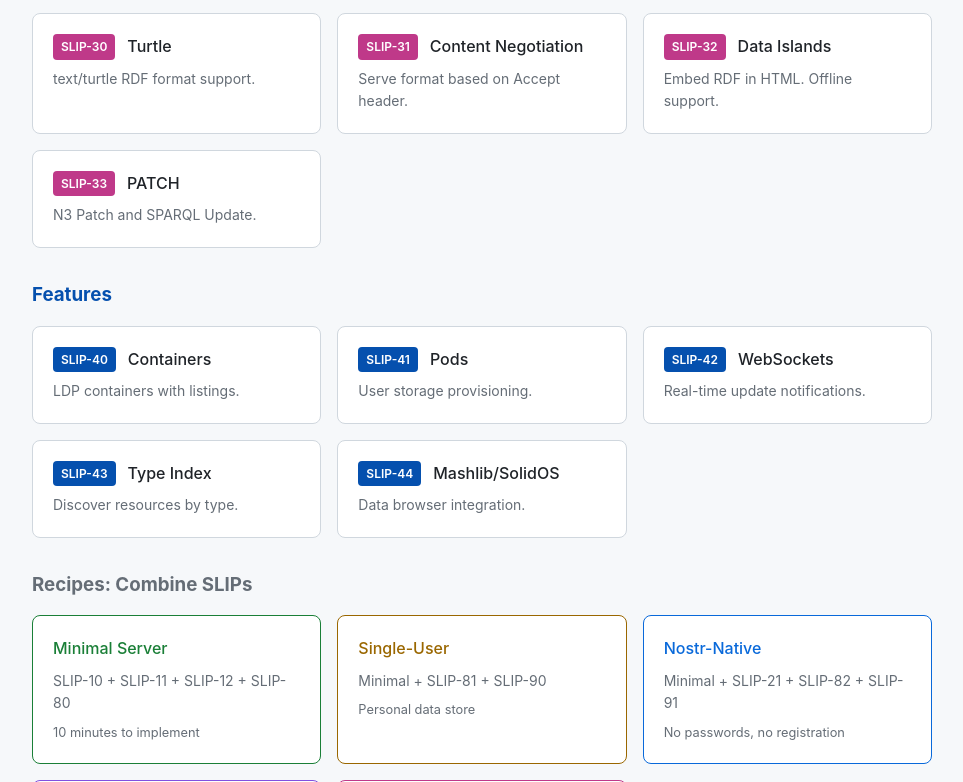
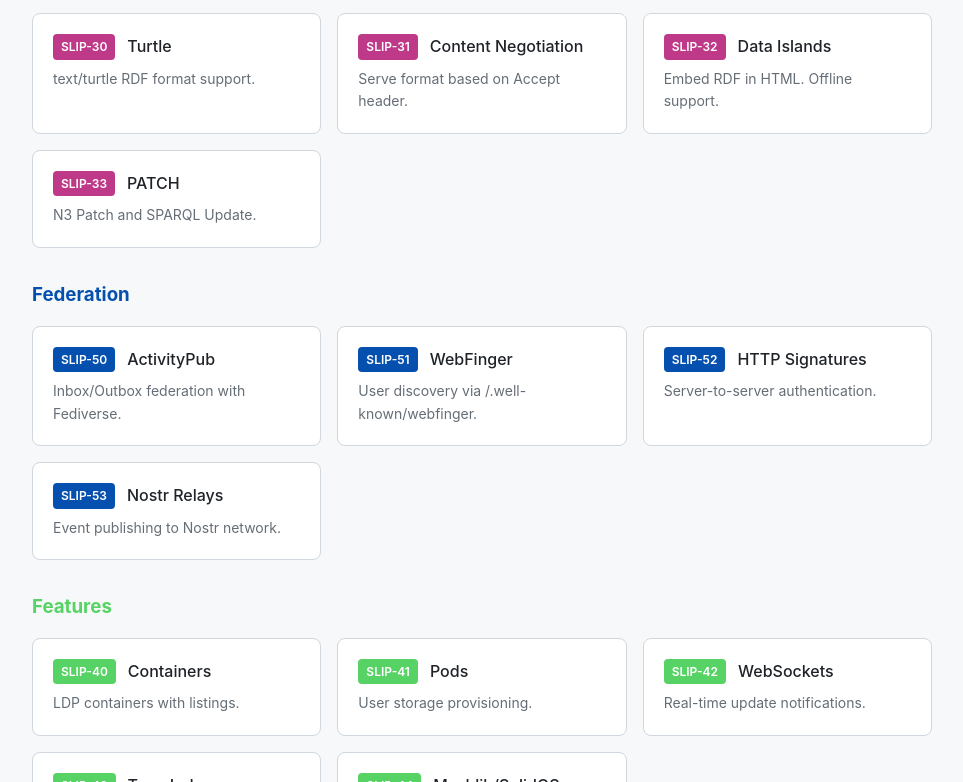
Before and after one commit to solid-lite/draft-spec, a plain HTML site: page index.html in a window 1280 px wide. Shown: the part 2018-2800 px from the top of the page, without its empty margins (158-1121 px from the left). Drawn offline with Linux system fonts and the light colour scheme.

Commit message:
Add ActivityPub/Federation SLIPs, reorder recipes, fix links
- Add Federation section: ActivityPub, WebFinger, HTTP Signatures, Nostr Relays
- Reorder recipes: Minimal → Single-User → LWS → ActivityPub → JSS → Nostr-Native
- Fix Social Linked Data link to archive.org
- Fix LWS status to 'targeting REC in 2026'

```diff
--- a/index.html
+++ b/index.html
@@ -321,21 +321,25 @@
           <strong style="color: var(--success);">Minimal</strong><br>
           <span style="font-size: 0.85rem; color: var(--text-muted);">4 SLIPs → 10 min</span>
         </div>
-        <div style="background: var(--bg); padding: 0.75rem 1.25rem; border-radius: 8px; border: 1px solid var(--border);">
-          <strong style="color: var(--accent);">Nostr-Native</strong><br>
-          <span style="font-size: 0.85rem; color: var(--text-muted);">+ did:nostr + Schnorr</span>
-        </div>
         <div style="background: var(--bg); padding: 0.75rem 1.25rem; border-radius: 8px; border: 1px solid var(--purple);">
           <strong style="color: var(--purple);">LWS</strong><br>
-          <span style="font-size: 0.85rem; color: var(--text-muted);"><a href="https://linkedwebstorage.com/">W3C REC</a> profile</span>
+          <span style="font-size: 0.85rem; color: var(--text-muted);"><a href="https://linkedwebstorage.com/">W3C target</a></span>
+        </div>
+        <div style="background: var(--bg); padding: 0.75rem 1.25rem; border-radius: 8px; border: 1px solid var(--cyan);">
+          <strong style="color: var(--cyan);">ActivityPub</strong><br>
+          <span style="font-size: 0.85rem; color: var(--text-muted);">Fediverse</span>
         </div>
         <div style="background: var(--bg); padding: 0.75rem 1.25rem; border-radius: 8px; border: 1px solid var(--border);">
           <strong style="color: var(--pink);">JSS</strong><br>
           <span style="font-size: 0.85rem; color: var(--text-muted);">All SLIPs</span>
         </div>
+        <div style="background: var(--bg); padding: 0.75rem 1.25rem; border-radius: 8px; border: 1px solid var(--border);">
+          <strong style="color: var(--accent);">Nostr-Native</strong><br>
+          <span style="font-size: 0.85rem; color: var(--text-muted);">Passwordless</span>
+        </div>
       </div>
       <p style="font-size: 0.9rem; color: var(--text-muted);">
-        <a href="https://linkedwebstorage.com/">Linked Web Storage</a> (W3C Working Group, REC 2026)
+        <a href="https://linkedwebstorage.com/">Linked Web Storage</a> (W3C Working Group, targeting REC in 2026)
         is one combination of SLIPs. Pick the SLIPs you need for your use case.
       </p>
     </div>
@@ -505,11 +509,46 @@
         </div>
       </div>
 
-      <h3 style="color: var(--cyan); margin: 2rem 0 1rem;">Features</h3>
+      <h3 style="color: var(--cyan); margin: 2rem 0 1rem;">Federation</h3>
       <div class="block-grid">
         <div class="block">
           <div class="block-header">
-            <span class="block-id" style="background: var(--cyan); color: white;">SLIP-40</span>
+            <span class="block-id" style="background: var(--cyan); color: white;">SLIP-50</span>
+            <h3>ActivityPub</h3>
+          </div>
+          <p>Inbox/Outbox federation with Fediverse.</p>
+        </div>
+
+        <div class="block">
+          <div class="block-header">
+            <span class="block-id" style="background: var(--cyan); color: white;">SLIP-51</span>
+            <h3>WebFinger</h3>
+          </div>
+          <p>User discovery via /.well-known/webfinger.</p>
+        </div>
+
+        <div class="block">
+          <div class="block-header">
+            <span class="block-id" style="background: var(--cyan); color: white;">SLIP-52</span>
+            <h3>HTTP Signatures</h3>
+          </div>
+          <p>Server-to-server authentication.</p>
+        </div>
+
+        <div class="block">
+          <div class="block-header">
+            <span class="block-id" style="background: var(--cyan); color: white;">SLIP-53</span>
+            <h3>Nostr Relays</h3>
+          </div>
+          <p>Event publishing to Nostr network.</p>
+        </div>
+      </div>
+
+      <h3 style="color: #56d364; margin: 2rem 0 1rem;">Features</h3>
+      <div class="block-grid">
+        <div class="block">
+          <div class="block-header">
+            <span class="block-id" style="background: #56d364; color: white;">SLIP-40</span>
             <h3>Containers</h3>
           </div>
           <p>LDP containers with listings.</p>
@@ -517,7 +556,7 @@
 
         <div class="block">
           <div class="block-header">
-            <span class="block-id" style="background: var(--cyan); color: white;">SLIP-41</span>
+            <span class="block-id" style="background: #56d364; color: white;">SLIP-41</span>
             <h3>Pods</h3>
           </div>
           <p>User storage provisioning.</p>
@@ -525,7 +564,7 @@
 
         <div class="block">
           <div class="block-header">
-            <span class="block-id" style="background: var(--cyan); color: white;">SLIP-42</span>
+            <span class="block-id" style="background: #56d364; color: white;">SLIP-42</span>
             <h3>WebSockets</h3>
           </div>
           <p>Real-time update notifications.</p>
@@ -533,7 +572,7 @@
 
         <div class="block">
           <div class="block-header">
-            <span class="block-id" style="background: var(--cyan); color: white;">SLIP-43</span>
+            <span class="block-id" style="background: #56d364; color: white;">SLIP-43</span>
             <h3>Type Index</h3>
           </div>
           <p>Discover resources by type.</p>
@@ -541,7 +580,7 @@
 
         <div class="block">
           <div class="block-header">
-            <span class="block-id" style="background: var(--cyan); color: white;">SLIP-44</span>
+            <span class="block-id" style="background: #56d364; color: white;">SLIP-44</span>
             <h3>Mashlib/SolidOS</h3>
           </div>
           <p>Data browser integration.</p>
@@ -565,20 +604,20 @@
           <p style="color: var(--text-muted); font-size: 0.8rem; margin-top: 0.5rem;">Personal data store</p>
         </div>
 
-        <div class="block" style="border-color: var(--accent);">
-          <div class="block-header">
-            <h3 style="color: var(--accent);">Nostr-Native</h3>
-          </div>
-          <p>Minimal + SLIP-21 + SLIP-82 + SLIP-91</p>
-          <p style="color: var(--text-muted); font-size: 0.8rem; margin-top: 0.5rem;">No passwords, no registration</p>
-        </div>
-
         <div class="block" style="border-color: var(--purple);">
           <div class="block-header">
             <h3 style="color: var(--purple);">LWS Profile</h3>
           </div>
           <p>Core + SLIP-20 + SLIP-83 + SLIP-91 + SLIP-40</p>
-          <p style="color: var(--text-muted); font-size: 0.8rem; margin-top: 0.5rem;"><a href="https://linkedwebstorage.com/">W3C REC track</a></p>
+          <p style="color: var(--text-muted); font-size: 0.8rem; margin-top: 0.5rem;"><a href="https://linkedwebstorage.com/">W3C target</a></p>
+        </div>
+
+        <div class="block" style="border-color: var(--cyan);">
+          <div class="block-header">
+            <h3 style="color: var(--cyan);">ActivityPub</h3>
+          </div>
+          <p>Minimal + SLIP-50 + SLIP-51 + SLIP-52</p>
+          <p style="color: var(--text-muted); font-size: 0.8rem; margin-top: 0.5rem;"><a href="https://socialdocs.org/docs/ecosystem/fedbox/">Fediverse</a></p>
         </div>
 
         <div class="block" style="border-color: var(--pink);">
@@ -588,6 +627,14 @@
           <p>All SLIPs combined</p>
           <p style="color: var(--text-muted); font-size: 0.8rem; margin-top: 0.5rem;">Complete Solid server</p>
         </div>
+
+        <div class="block" style="border-color: var(--accent);">
+          <div class="block-header">
+            <h3 style="color: var(--accent);">Nostr-Native</h3>
+          </div>
+          <p>Minimal + SLIP-21 + SLIP-82 + SLIP-91</p>
+          <p style="color: var(--text-muted); font-size: 0.8rem; margin-top: 0.5rem;">Passwordless, no registration</p>
+        </div>
       </div>
     </div>
   </section>
@@ -596,7 +643,7 @@
     <h2>1. Introduction</h2>
     <p>
       Solid Lite is a minimal protocol for building decentralized web applications based on
-      <a href="https://solid.mit.edu/">Social Linked Data</a> principles. It prioritizes
+      <a href="https://web.archive.org/web/20231001000000*/solid.mit.edu">Social Linked Data</a> principles. It prioritizes
       simplicity and composability—start with a basic server you can build in 10 minutes,
       then add features via <a href="https://solid-lite.github.io/slips/">SLIPs</a> as needed.
     </p>
```
